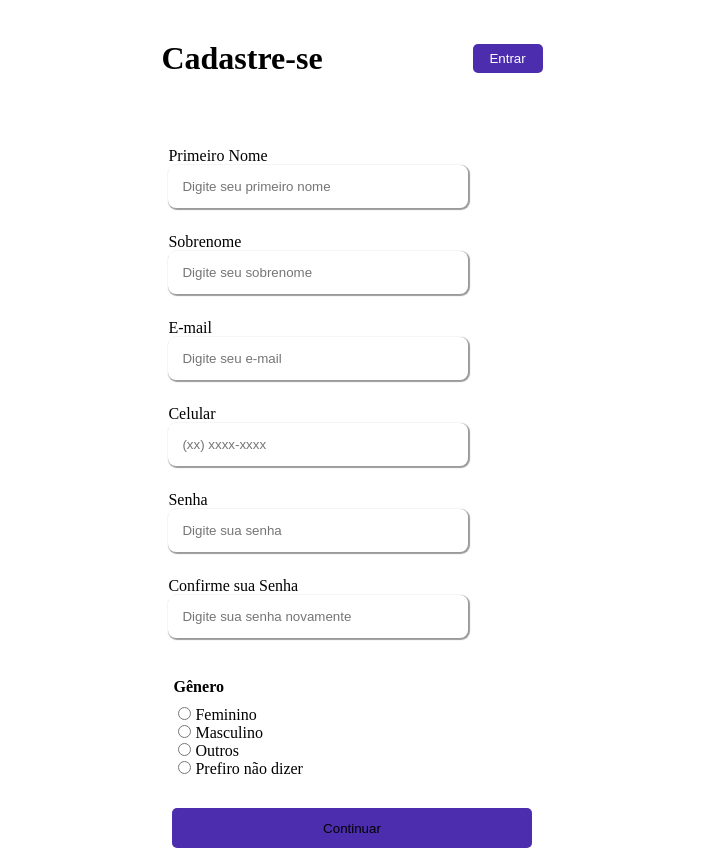
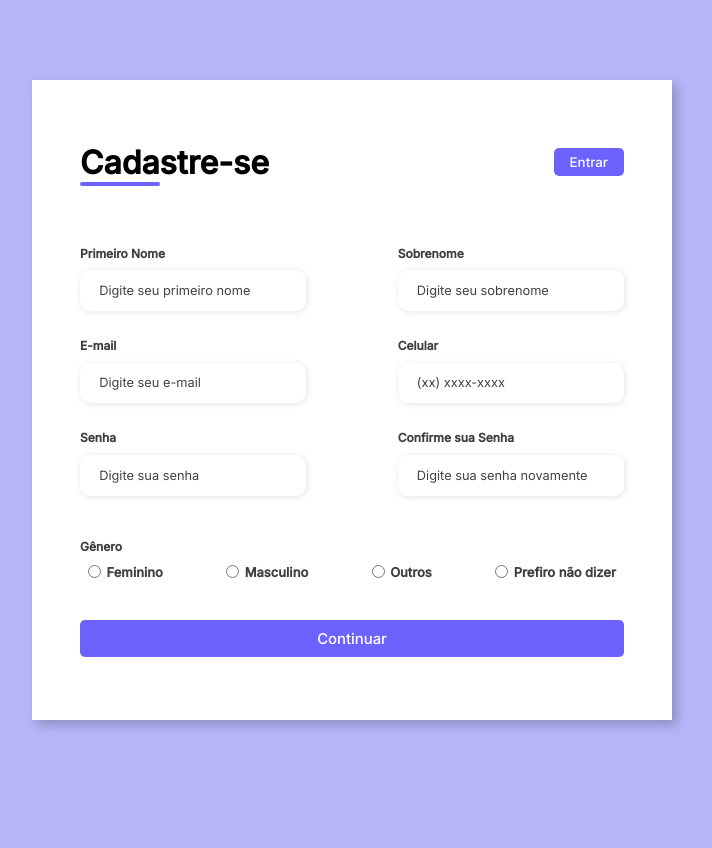
Before and after one commit to manoelvgsilva/formulario, a plain HTML site: page index.html in a window 1280 px wide. Shown: the whole page, without its empty margins (288-1000 px from the left). After the commit the page ends 800 px from the top, so only its background shows below. Drawn offline with Linux system fonts and the light colour scheme.

Commit message:
alteration

```diff
--- a/index.html
+++ b/index.html
@@ -10,10 +10,10 @@
 </head>
 
 <body>
-    <div class="container" id="registration-form">
-        <!-- <div class="form-image">
+    <div class="container">
+        <div class="form-image">
             <img src="images/undraw_shopping_re_hdd9.svg" alt="">
-        </div> -->
+        </div>
         <div class="form">
             <form action="#">
                 <div class="form-header">
@@ -21,39 +21,39 @@
                         <h1>Cadastre-se</h1>
                     </div>
                     <div class="login-button">
-                        <button type="button">Entrar</button>
+                        <button><a href="#">Entrar</a></button>
                     </div>
                 </div>
 
                 <div class="input-group">
                     <div class="input-box">
-                        <label for="firstname" class="label-group-box">Primeiro Nome</label>
-                        <input id="firstname" type="text" name="firstname" placeholder="Digite seu primeiro nome" class="input-group-box" required>
+                        <label for="firstname">Primeiro Nome</label>
+                        <input id="firstname" type="text" name="firstname" placeholder="Digite seu primeiro nome" required>
                     </div>
 
                     <div class="input-box">
-                        <label for="lastname" class="label-group-box">Sobrenome</label>
-                        <input id="lastname" type="text" name="lastname" placeholder="Digite seu sobrenome" class="input-group-box" required>
+                        <label for="lastname">Sobrenome</label>
+                        <input id="lastname" type="text" name="lastname" placeholder="Digite seu sobrenome" required>
                     </div>
                     <div class="input-box">
-                        <label for="email" class="label-group-box">E-mail</label>
-                        <input id="email" type="email" name="email" placeholder="Digite seu e-mail" class="input-group-box" required>
+                        <label for="email">E-mail</label>
+                        <input id="email" type="email" name="email" placeholder="Digite seu e-mail" required>
                     </div>
 
                     <div class="input-box">
-                        <label for="number" class="label-group-box">Celular</label>
-                        <input id="number" type="tel" name="number" placeholder="(xx) xxxx-xxxx" class="input-group-box" required>
+                        <label for="number">Celular</label>
+                        <input id="number" type="tel" name="number" placeholder="(xx) xxxx-xxxx" required>
                     </div>
 
                     <div class="input-box">
-                        <label for="password" class="label-group-box">Senha</label>
-                        <input id="password" type="password" name="password" placeholder="Digite sua senha" class="input-group-box" required>
+                        <label for="password">Senha</label>
+                        <input id="password" type="password" name="password" placeholder="Digite sua senha" required>
                     </div>
 
 
                     <div class="input-box">
-                        <label for="confirmPassword" class="label-group-box">Confirme sua Senha</label>
-                        <input id="confirmPassword" type="password" name="confirmPassword" placeholder="Digite sua senha novamente" class="input-group-box" required>
+                        <label for="confirmPassword">Confirme sua Senha</label>
+                        <input id="confirmPassword" type="password" name="confirmPassword" placeholder="Digite sua senha novamente" required>
                     </div>
 
                 </div>
@@ -87,7 +87,7 @@
                 </div>
 
                 <div class="continue-button">
-                    <button type="button">Continuar</button>
+                    <button><a href="#">Continuar</a> </button>
                 </div>
             </form>
         </div>
--- a/style.css
+++ b/style.css
@@ -1,102 +1,209 @@
+@import url('https://fonts.googleapis.com/css2?family=Inter:wght@200;300;400;500&family=Open+Sans:wght@300;400;500;600&display=swap');
 * {
+    padding: 0;
     margin: 0;
-    padding: 0;
     box-sizing: border-box;
+    font-family: 'Inter', sans-serif;
 }
 
 body {
+    width: 100%;
+    height: 100vh;
     display: flex;
+    justify-content: center;
     align-items: center;
-    justify-content: center;
-    flex-direction: column;
+    background: #0c0ce94d;
 }
 
 .container {
+    width: 80%;
+    height: 80vh;
+    display: flex;
+    box-shadow: 5px 5px 10px rgba(0, 0, 0, 0.212);
+}
+
+.form-image {
+    width: 50%;
     display: flex;
     justify-content: center;
     align-items: center;
-    flex-direction: column;
+    background-color: #fde3a7d7;
+    padding: 1rem;
+}
+
+.form-image img {
+    width: 31rem;
 }
 
 .form {
+    width: 50%;
     display: flex;
+    flex-direction: column;
     justify-content: center;
     align-items: center;
-    flex-direction: column;
+    background-color: #fff;
+    padding: 3rem;
 }
 
 .form-header {
+    margin-bottom: 3rem;
+    display: flex;
+    justify-content: space-between;
+}
+
+.login-button {
     display: flex;
     align-items: center;
-    justify-content: space-between;
-    margin-top: 40px;
 }
 
-.title {
-    margin-right: 150px;
-    margin-left: 8px;
-
+.login-button button {
+    border: none;
+    background-color: #6c63ff;
+    padding: 0.4rem 1rem;
+    border-radius: 5px;
+    cursor: pointer;
 }
 
-.login-button > button {
-    padding: 7px;
-    width: 70px;
-    text-align: center;
-    margin-right: 8px;
-    border-radius: 5px;
-    border: none;
-    background-color: rgb(75, 45, 173);
-    color: white;
+.login-button button:hover {
+    background-color: #6b63fff1;
+}
+
+.login-button button a {
+    text-decoration: none;
+    font-weight: 500;
+    color: #fff;
+}
+
+.form-header h1::after {
+    content: '';
+    display: block;
+    width: 5rem;
+    height: 0.3rem;
+    background-color: #6c63ff;
+    margin: 0 auto;
+    position: absolute;
+    border-radius: 10px;
 }
 
 .input-group {
     display: flex;
-    justify-content: center;
-    flex-direction: column;
-    gap: 25px;
-    margin-top: 70px;
+    flex-wrap: wrap;
+    justify-content: space-between;
+    padding: 1rem 0;
 }
 
-.input-group-box {
-    display: block;
-    width: 300px;
-    margin-left: 15px;
-    padding: 14px;
-    border-radius: 8px;
-    border: none;
-    box-shadow: 1px 1px 1px 1px rgba(0, 0, 0, 0.398);
+.input-box {
+    display: flex;
+    flex-direction: column;
+    margin-bottom: 1.1rem;
 }
 
-.label-group-box {
-    margin-left: 15px !important;
+.input-box input {
+    margin: 0.6rem 0;
+    padding: 0.8rem 1.2rem;
+    border: none;
+    border-radius: 10px;
+    box-shadow: 1px 1px 6px #0000001c;
+    font-size: 0.8rem;
 }
 
-.gender-inputs {
-    margin-top: 40px;
+.input-box input:hover {
+    background-color: #eeeeee75;
 }
 
-.gender-title {
-    margin-left: 20px;
-    font-size: x-large;
+.input-box input:focus-visible {
+    outline: 1px solid #6c63ff;
+}
+
+.input-box label,
+.gender-title h6 {
+    font-size: 0.75rem;
+    font-weight: 600;
+    color: #000000c0;
+}
+
+.input-box input::placeholder {
+    color: #000000be;
 }
 
 .gender-group {
-    margin-left: 25px;
-    margin-top: 10px;
-    gap: 3px;
+    display: flex;
+    justify-content: space-between;
+    margin-top: 0.62rem;
+    padding: 0 .5rem;
 }
 
-.continue-button {
+.gender-input {
     display: flex;
     align-items: center;
-    justify-content: center;
 }
 
-.continue-button > button {
-    width: 360px;
-    height: 40px;
+.gender-input input {
+    margin-right: 0.35rem;
+}
+
+.gender-input label {
+    font-size: 0.81rem;
+    font-weight: 600;
+    color: #000000c0;
+}
+
+.continue-button button {
+    width: 100%;
+    margin-top: 2.5rem;
+    border: none;
+    background-color: #6c63ff;
+    padding: 0.62rem;
     border-radius: 5px;
-    border: none;
-    margin-top: 30px;
-    background-color: rgb(75, 45, 173);
+    cursor: pointer;
 }
+
+.continue-button button:hover {
+    background-color: #6b63fff1;
+}
+
+.continue-button button a {
+    text-decoration: none;
+    font-size: 0.93rem;
+    font-weight: 500;
+    color: #fff;
+}
+
+@media screen and (max-width: 1330px) {
+    .form-image {
+        display: none;
+    }
+    .container {
+        width: 50%;
+    }
+    .form {
+        width: 100%;
+    }
+}
+
+@media screen and (max-width: 1064px) {
+    .container {
+        width: 90%;
+        height: auto;
+    }
+    .input-group {
+        flex-direction: column;
+        z-index: 5;
+        padding-right: 5rem;
+        max-height: 10rem;
+        overflow-y: scroll;
+        flex-wrap: nowrap;
+    }
+    .gender-inputs {
+        margin-top: 2rem;
+    }
+    .gender-group {
+        flex-direction: column;
+    }
+    .gender-title h6 {
+        margin: 0;
+    }
+    .gender-input {
+        margin-top: 0.5rem;
+    }
+}
```
